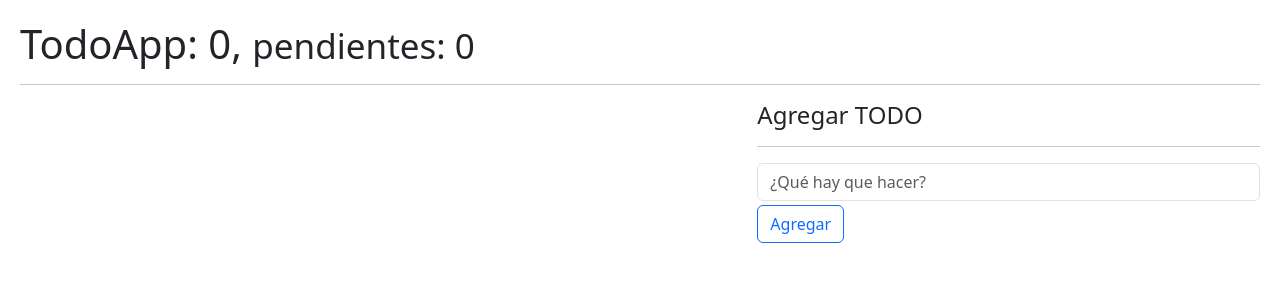
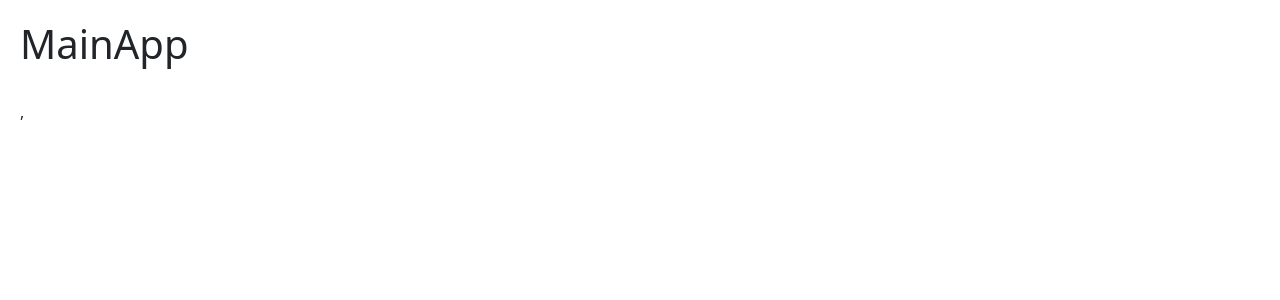
Before and after one commit to chalscc/React-Hook-App, a React (Vite) app: page / in a window 1280 px wide. Shown: the top 300 px of the page. Built offline with nearby package versions, Linux system fonts and the light colour scheme.

Commit message:
Instalación React Router 6

```diff
--- a/package.json
+++ b/package.json
@@ -11,7 +11,8 @@
   },
   "dependencies": {
     "react": "^18.2.0",
-    "react-dom": "^18.2.0"
+    "react-dom": "^18.2.0",
+    "react-router-dom": "^6.20.1"
   },
   "devDependencies": {
     "@types/react": "^18.2.37",
--- /dev/null
+++ b/src/09-useContext/MainApp.jsx
@@ -0,0 +1,12 @@
+import React from 'react'
+
+export const MainApp = () => {
+  return (
+    <>
+    <h1>
+      MainApp
+    </h1>
+    <br></br>
+    </>
+  )
+}
--- a/src/main.jsx
+++ b/src/main.jsx
@@ -1,5 +1,8 @@
 import React from 'react'
 import ReactDOM from 'react-dom/client'
+import { BrowserRouter } from 'react-router-dom'
+
+
 import './index.css'
 import { HooksApp } from './HooksApp.jsx'
 import { CounterApp } from './01-useState/CounterApp.jsx'
@@ -15,8 +18,10 @@ import { CallbackHook } from './06-memos/CallbackHook.jsx'
 import { Padre } from './07-tarea-memo/Padre.jsx'
 // import './08-useReducer/intro-reducer'
 import { TodoApp } from './08-useReducer/TodoApp'
+import { MainApp } from './09-useContext/MainApp.jsx'
 
 ReactDOM.createRoot(document.getElementById('root')).render(
+  <BrowserRouter>
     <React.StrictMode>
       {/* <HooksApp /> */}
       {/* <CounterApp/> */}
@@ -30,7 +35,10 @@ ReactDOM.createRoot(document.getElementById('root')).render(
       {/* <MemoHook /> */}
       {/* <CallbackHook /> */}
       {/* <Padre /> */}
-    <TodoApp />
+      {/* <TodoApp /> */}
+      <MainApp />
 
     </React.StrictMode>,
+  </BrowserRouter>
+
 )
```
Also changed, not shown: src/09-useContext/AboutPage.jsx (added, +11 -0 lines), src/09-useContext/HomePage.jsx (added, +11 -0 lines), src/09-useContext/LoginPage.jsx (added, +11 -0 lines), 1 other file (tests, documents, lock files or other folders). Lines whose indentation alone changed are shown as unchanged.
